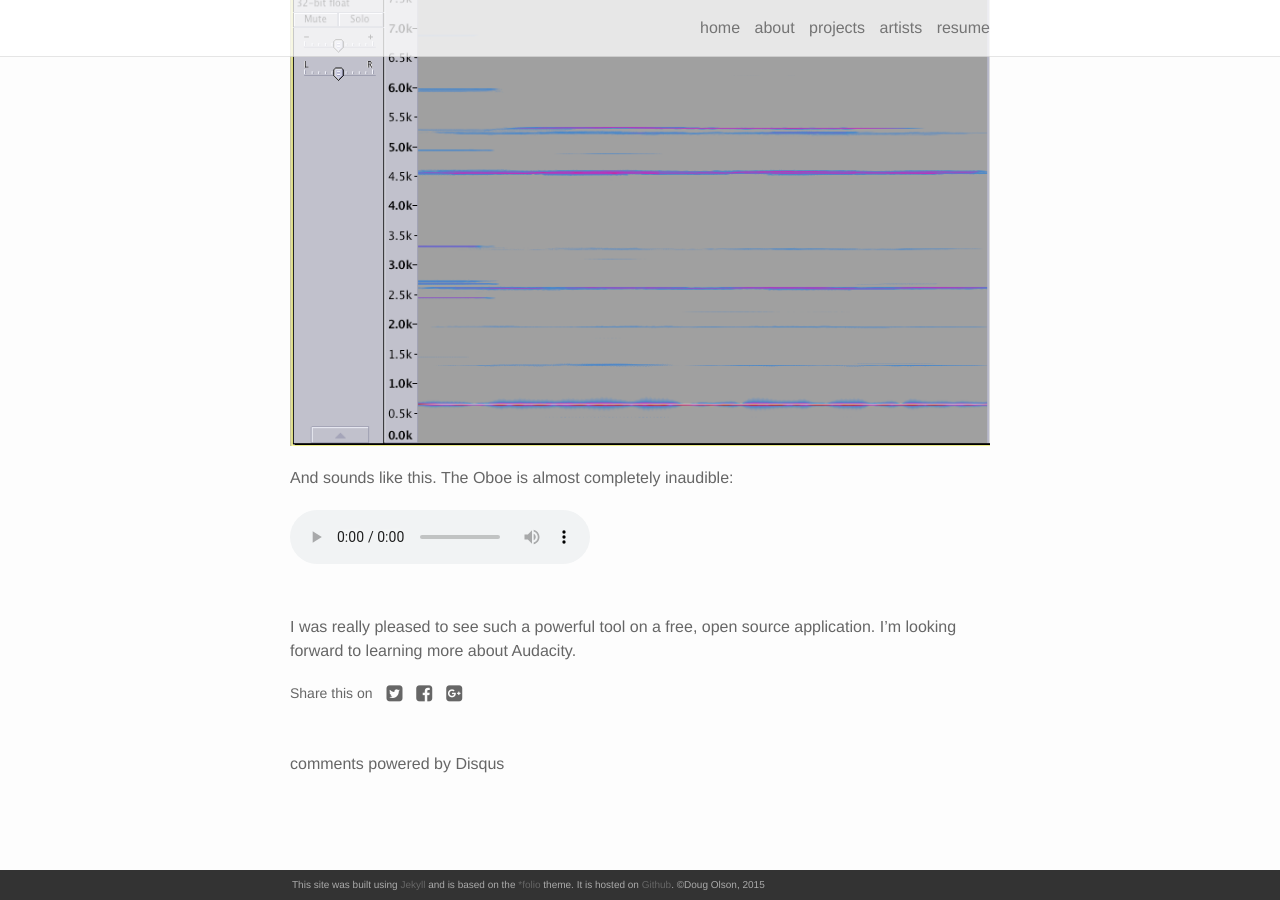
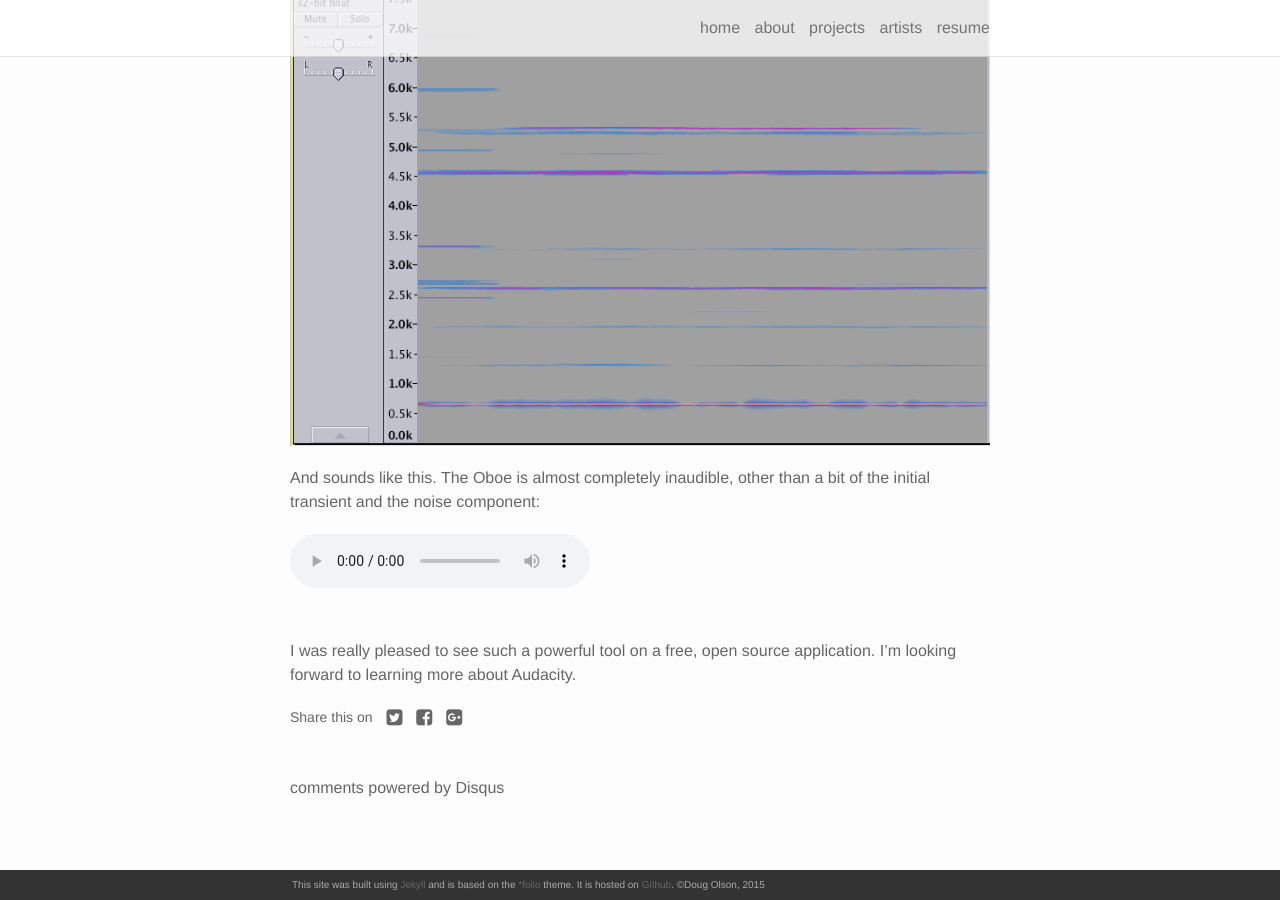
Before and after one commit to dougolson/dougolson.github.io, a Jekyll site: the page built from _posts/2015-12-26-Audio-Surgery-with-Audacity.markdown, in a window 1280 px wide and 900 px high, scrolled down 5658 px. Built offline with Jekyll 4.4.1, drawn with Linux system fonts in a browser that asks for light colours; nearby versions of some CDN libraries; Markdown is read by kramdown in place of the engine named in the settings; comment, search, counter and statistics services are not loaded.

Commit message:
added minor wording change to Audacity post.

```diff
--- a/_posts/2015-12-26-Audio-Surgery-with-Audacity.markdown
+++ b/_posts/2015-12-26-Audio-Surgery-with-Audacity.markdown
@@ -66,7 +66,7 @@ After selecting and attenuating each Oboe harmonic - a somewhat tedious process
 
 ![final](/img/AudacitySpectralEQ/10.png)
 
-And sounds like this. The Oboe is almost completely inaudible:
+And sounds like this. The Oboe is almost completely inaudible, other than a bit of the initial transient and the noise component:
 
 <audio controls><source src="/audio/WaterGlassOboePostEQ.mp3" type="audio/mp3" preload="auto">
 Your browser does not support the audio tag.
```
